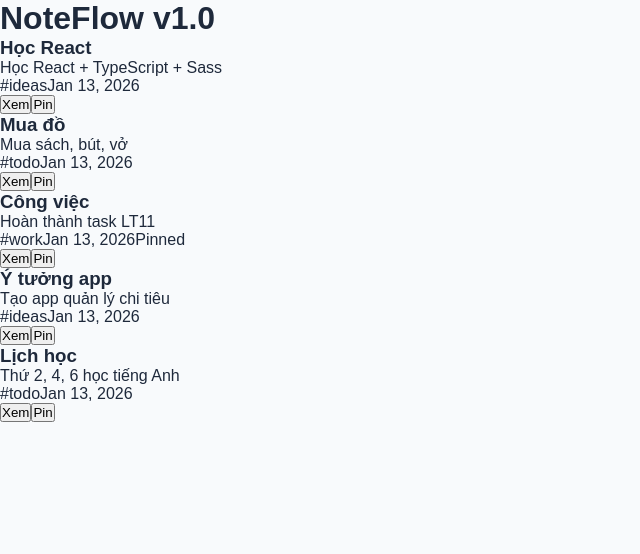
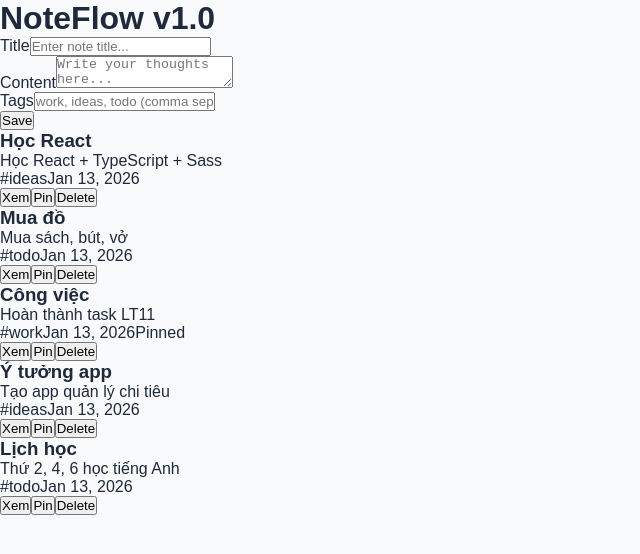
Before and after one commit to canhtrong26-dev/Note-Flow, a React (Vite) app: page /notes in a window 1280 px wide. Shown: the top 554 px of the page, without its empty margins (0-640 px from the left). Built offline with nearby package versions, Linux system fonts and the light colour scheme.

Commit message:
Task LT11.30. CRUD đơn giản trên Notes

```diff
--- a/src/App.tsx
+++ b/src/App.tsx
@@ -1,13 +1,64 @@
+import { useState } from 'react'
 import AppLayout from './app/AppLayout'
 import NoteList from './components/organisms/NoteList'
+import NoteForm from './components/organisms/NoteForm'
 import mockNotes from './features/notes/mockNotes'
+import type Note from './features/notes/Note'
+import type NoteInput from './features/notes/NoteInput'
 
 function App() {
-  return (
-    <AppLayout>
-      <NoteList notes={mockNotes} />
-    </AppLayout>
-  )
+  const [notes, setNotes] = useState<Note[]>(mockNotes)
+  const [selectedNote, setSelectedNote] = useState<Note | null>(null)
+
+  function handleCreateNote(data: NoteInput) {
+    const newNote: Note = {
+      ...data,
+      id: Date.now().toString(),
+      createdAt: new Date().toLocaleDateString('en-US', {
+        month: 'short',
+        day: 'numeric',
+        year: 'numeric',
+      }),
+    }
+    setNotes([newNote, ...notes])
+  }
+
+  function handleUpdateNote(data: NoteInput) {
+    if (selectedNote === null) return
+    setNotes(
+      notes.map((note) =>
+        note.id === selectedNote.id ? { ...note, ...data } : note
+      )
+    )
+    setSelectedNote(null)
+  }
+
+  function handleSelectNote(note: Note) {
+    setSelectedNote(note)
+  }
+
+
+ function handleDeleteNote(id: string) {
+  setNotes(notes.filter((note) => note.id !== id))
+}
+
+return (
+  <AppLayout>
+    {selectedNote ? (
+      <NoteForm
+        onSubmit={handleUpdateNote}
+        initialNote={selectedNote}
+      />
+    ) : (
+      <NoteForm onSubmit={handleCreateNote} />
+    )}
+    <NoteList
+      notes={notes}
+      onSelectNote={handleSelectNote}
+      onDeleteNote={handleDeleteNote}
+    />
+  </AppLayout>
+)
 }
 
 export default App
--- a/src/components/organisms/NoteCard.tsx
+++ b/src/components/organisms/NoteCard.tsx
@@ -1,14 +1,14 @@
 import type Note from '../../features/notes/Note'
 import NoteMeta from '../molecules/NoteMeta'
 
-
 type NoteCardProps = {
   note: Note
-   onSelect: () => void
+  onSelect: () => void
   onPin: () => void
+  onDelete: () => void
 }
 
-function NoteCard({ note ,onSelect, onPin}: NoteCardProps) {
+function NoteCard({ note, onSelect, onPin, onDelete }: NoteCardProps) {
   return (
     <div>
       <h3>{note.title}</h3>
@@ -18,8 +18,9 @@ function NoteCard({ note ,onSelect, onPin}: NoteCardProps) {
         createdAt={note.createdAt}
         pinned={note.pinned}
       />
-       <button onClick={onSelect}>Xem</button>
+      <button onClick={onSelect}>Xem</button>
       <button onClick={onPin}>Pin</button>
+      <button onClick={onDelete}>Delete</button>
     </div>
   )
 }
--- /dev/null
+++ b/src/components/organisms/NoteForm.tsx
@@ -0,0 +1,61 @@
+import { useState } from 'react'
+import type NoteInput from '../../features/notes/NoteInput'
+
+type NoteFormProps = {
+  onSubmit: (data: NoteInput) => void
+  initialNote?: NoteInput
+}
+
+function NoteForm({ onSubmit, initialNote }: NoteFormProps) {
+  const [formData, setFormData] = useState<NoteInput>(
+    initialNote ?? {
+      title: '',
+      content: '',
+      tags: [],
+      pinned: false,
+      archived: false,
+    }
+  )
+
+  function handleSubmit() {
+    if (formData.title === '') {
+      alert('Title không được để trống!')
+      return
+    }
+    onSubmit(formData)
+  }
+
+  return (
+    <div>
+      <div>
+        <label>Title</label>
+        <input
+          type="text"
+          value={formData.title}
+          placeholder="Enter note title..."
+          onChange={(e) => setFormData({ ...formData, title: e.target.value })}
+        />
+      </div>
+      <div>
+        <label>Content</label>
+        <textarea
+          value={formData.content}
+          placeholder="Write your thoughts here..."
+          onChange={(e) => setFormData({ ...formData, content: e.target.value })}
+        />
+      </div>
+      <div>
+        <label>Tags</label>
+        <input
+          type="text"
+          value={formData.tags.join(', ')}
+          placeholder="work, ideas, todo (comma separated)"
+          onChange={(e) => setFormData({ ...formData, tags: e.target.value.split(', ') })}
+        />
+      </div>
+      <button onClick={handleSubmit}>Save</button>
+    </div>
+  )
+}
+
+export default NoteForm
--- a/src/components/organisms/NoteList.tsx
+++ b/src/components/organisms/NoteList.tsx
@@ -3,17 +3,24 @@ import type Note from '../../features/notes/Note'
 
 type NoteListProps = {
   notes: Note[]
+  onSelectNote: (note: Note) => void
+  onDeleteNote: (id: string) => void
 }
 
-function NoteList({ notes }: NoteListProps) {
+function NoteList({ notes, onSelectNote, onDeleteNote }: NoteListProps) {
+  if (notes.length === 0) {
+    return <p>No notes found</p>
+  }
+
   return (
     <div>
       {notes.map((note) => (
         <NoteCard
           key={note.id}
           note={note}
-          onSelect={() => {}}
+          onSelect={() => onSelectNote(note)}
           onPin={() => {}}
+          onDelete={() => onDeleteNote(note.id)}
         />
       ))}
     </div>
--- /dev/null
+++ b/src/features/notes/NoteInput.ts
@@ -0,0 +1,9 @@
+type NoteInput = {
+  title: string
+  content: string
+  tags: string[]
+  pinned: boolean
+  archived: boolean
+}
+
+export default NoteInput
```
